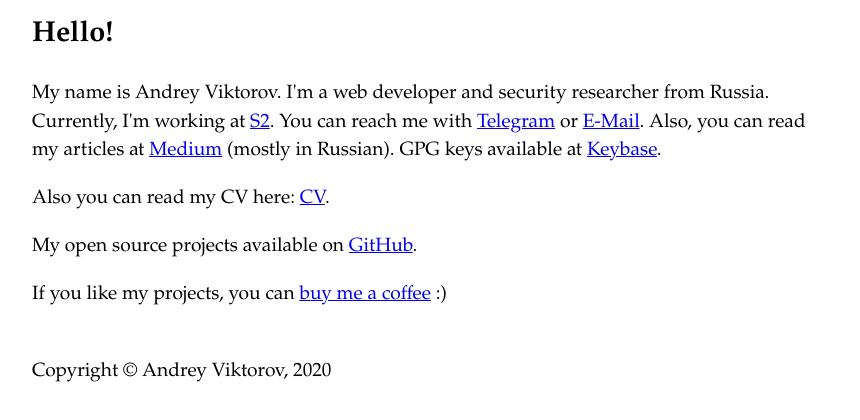
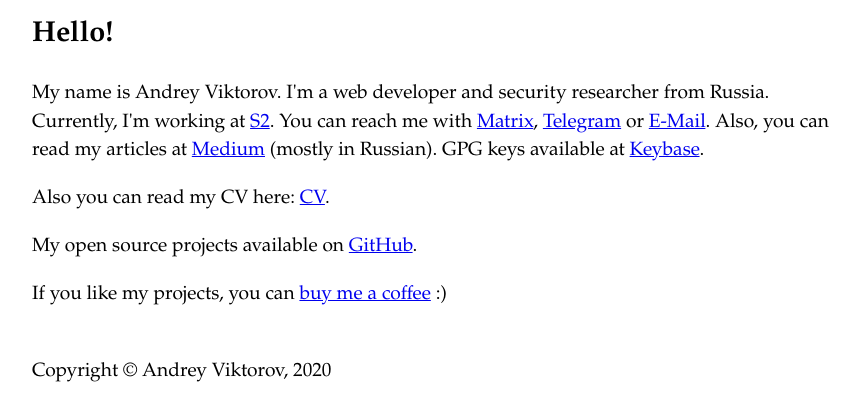
Before and after one commit to 4ndv/4ndv.github.io, a plain HTML site: page index.html in a window 1280 px wide. Shown: the part 228-648 px from the top of the page, without its empty margins (208-1068 px from the left). Drawn offline with Linux system fonts and the light colour scheme.

Commit message:
Added matrix link

```diff
--- a/index.html
+++ b/index.html
@@ -34,7 +34,8 @@
         src="https://avatars3.githubusercontent.com/u/10115449?v=3&s=150" /></p>
     <h1>Hello!</h1>
     <p>My name is Andrey Viktorov. I'm a web developer and security researcher from Russia. Currently, I'm working at <a
-        target="_blank" href="https://salesap.ru">S2</a>. You can reach me with <a target=" _blank"
+        target="_blank" href="https://salesap.ru">S2</a>. You can reach me with <a target="_blank"
+        href="https://matrix.to/#/@libneko:matrix.org">Matrix</a>, <a target=" _blank"
         href="https://telegram.me/libneko">Telegram</a> or <a target="_blank" href="mailto:ask@lynx.pink">E-Mail</a>.
       Also, you can read my articles at <a target="_blank" href="https://medium.com/@andv">Medium</a> (mostly in
       Russian). GPG keys available at <a target="_blank" href="https://keybase.io/andv">Keybase</a>.</p>
```
